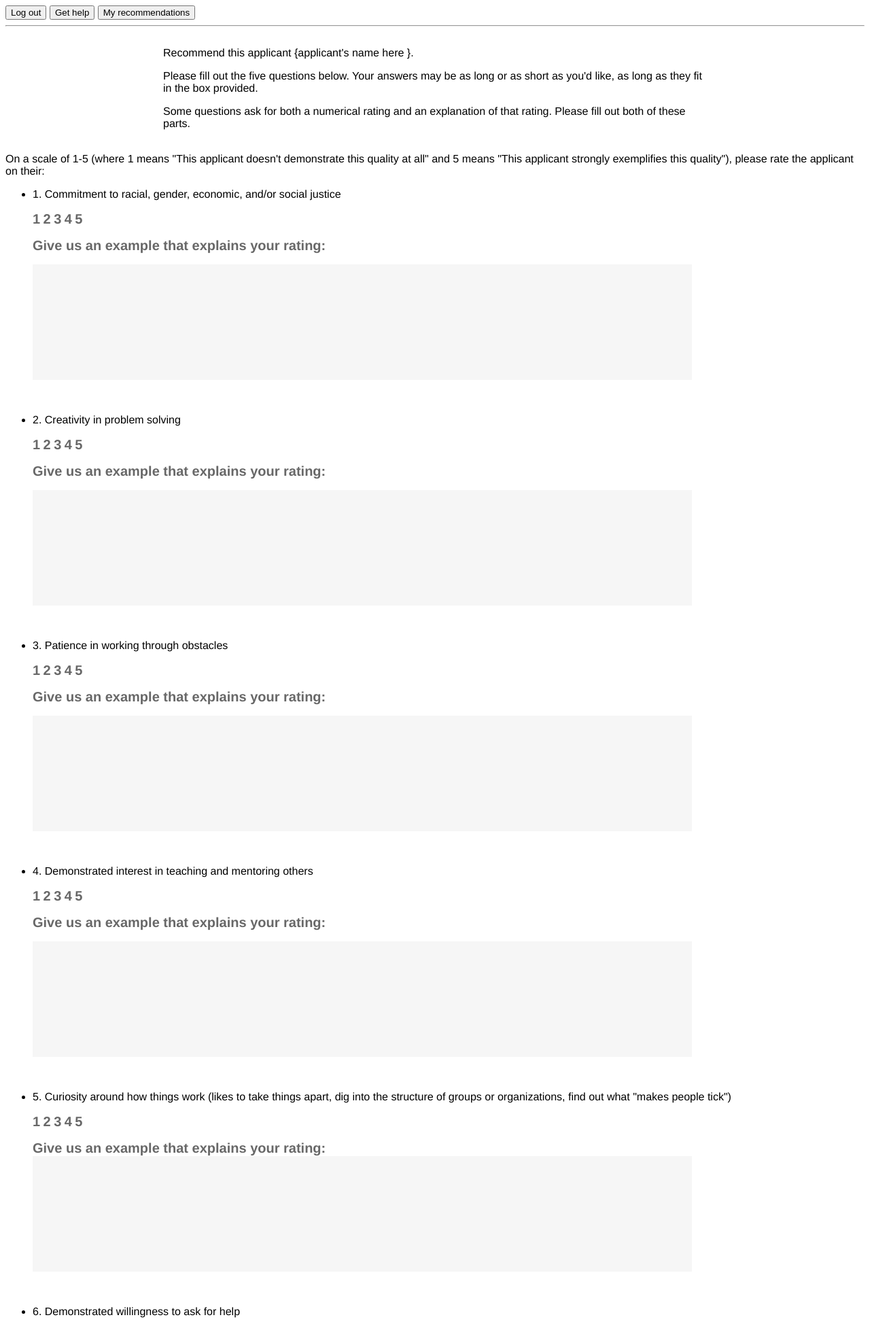
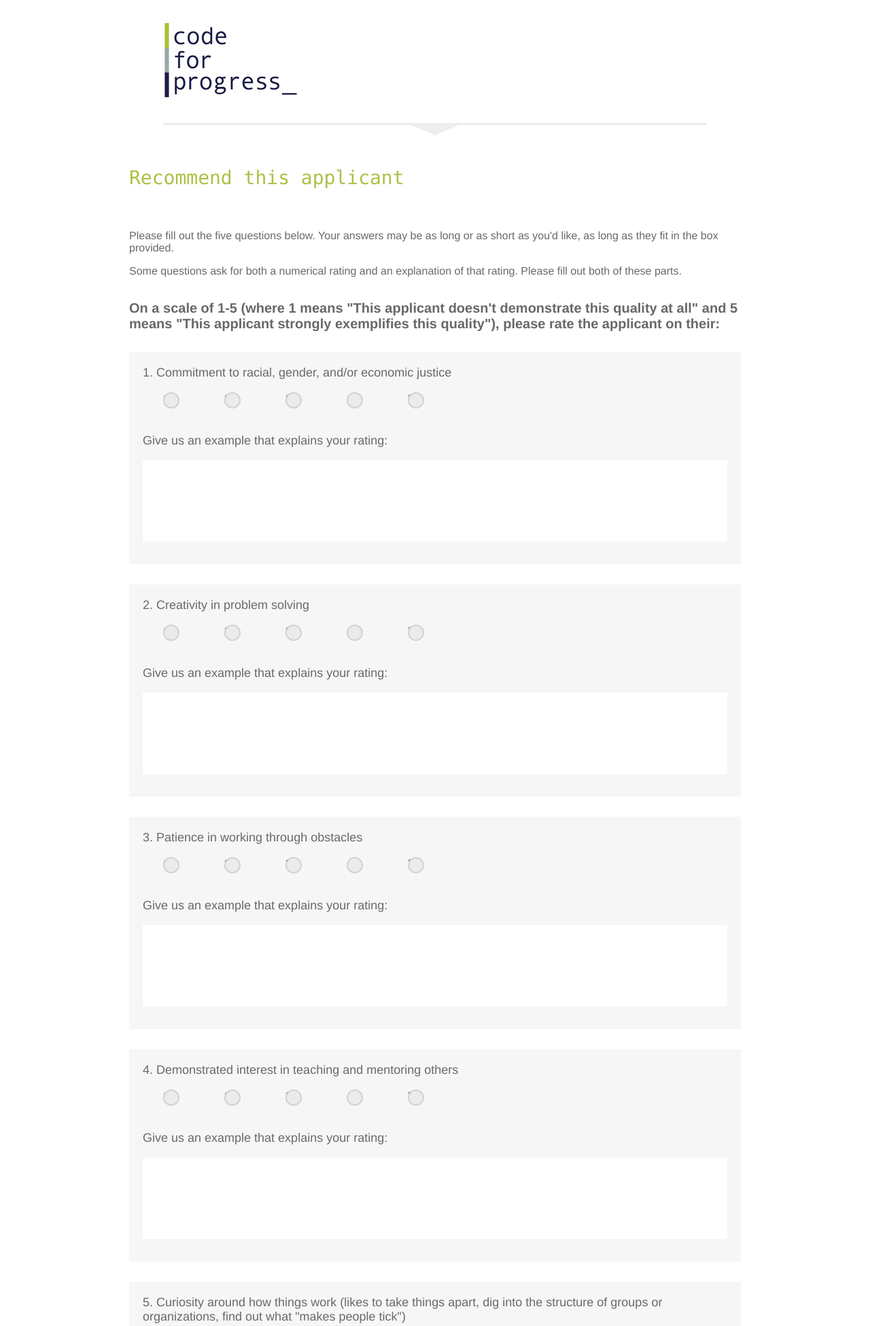
Before and after one commit to aliyarahman/student-application, a Flask app: page /recform in a window 1280 px wide. Shown: the top 1951 px of the page at 68% size. Run offline with Flask 2, Linux system fonts and the light colour scheme; parts of the project's set-up code (start-up, migrations or seed data) failed here and were passed over.

Commit message:
with recommender site up

```diff
--- a/app/static/style.css
+++ b/app/static/style.css
@@ -75,15 +75,20 @@
 
 
 .checkitem label 	{ font-size: 20px; cursor: pointer; margin-right: 50px;  position: relative; padding-top: 5px; padding-left: 40px;}
+.checkitem label:before {content: ""; border-radius: 3px; background: #EBEBEB; border: 2px solid #D2D2D2; position: absolute; width: 30px; height: 30px; margin-right: -5px;}
+input[type=checkbox]:checked + label:before { content:"\2715";color: #EBEBEB;	text-shadow: 1px 1px 1px rgba(0,0,0, .2); 	font-size: 36px;	background: #AFBF45; text-align: center;	line-height: 32px;}
 
-.checkitem label:before {content: ""; border-radius: 3px; background: #EBEBEB; border: 2px solid #D2D2D2;
-						position: absolute; width: 30px; height: 30px; margin-right: -5px;}
+#recommendapplicant textarea {width: 840px; height: 100px; background: white; margin-left: 0px; margin-bottom: 0px;}
+#recommendapplicant .mcquestion {text-align: left; padding-top: 20px;}
+.justmc 			{ margin-top: 40px; margin-bottom: 50px;}
+.explain			{ text-align: left; margin-top: 40px;}
 
-input[type=checkbox]:checked + label:before {
-	content:"\2715";
-	color: #EBEBEB;
-	text-shadow: 1px 1px 1px rgba(0,0,0, .2);
-	font-size: 36px;
-	background: #AFBF45;
-	text-align: center;
-	line-height: 32px;}
+
+#namebuttonholder		{	margin: 60px auto 0px auto; width: 900px;}
+.namebutton				{	display: block; width: 350px; height: 30px; background: #D2D2D2;
+							text-align: center; padding: 15px; margin-left:auto; margin-right: auto; margin-bottom: 10px;
+							font-size: 24px; font-weight: bold; overflow: hidden;
+							-webkit-transition: All 0.5s ease;-moz-transition: All 0.5s ease;-o-transition: All 0.5s ease;-ms-transition: All 0.5s ease; transition: All 0.5s ease;	}
+.namebutton:hover		{background: #AFBF45}
+#namebuttonholder .details				{	background: #89952F; color: white; height: 60px; margin-top: 20px; padding-top:10px; padding-bottom: 5px;font-size: 20px; font-weight: normal}
+#namebuttonholder a		{	color: white; overflow: hidden; }
--- a/app/templates/recform.html
+++ b/app/templates/recform.html
@@ -1,68 +1,62 @@
-{% extends "recbase.html" %}
+{% extends "base.html" %}
 {% block content %}
 
-		<div id="header">Recommend this applicant {applicant's name here }.
-		<p>Please fill out the five questions below. Your answers may be as long or as short as you'd like, as long as they fit in the box provided.
+<div class="contentholder">
+	<div class="formheader">
+		<h2>Recommend this applicant</h2>
+		<p>Please fill out the five questions below. Your answers may be as long or as short as you'd like, as long as they fit in the box provided.</p>
+		<p>Some questions ask for both a numerical rating and an explanation of that rating. Please fill out both of these parts.</p>
+		{%if form.errors %}<br><p style="color:red">Looks like something's missing from this recommendation.<br>{% endif %}
+	</div>
 
-		<p>Some questions ask for both a numerical rating and an explanation of that rating. Please fill out both of these parts.</p>
-		{%if form.errors %}
-			<br><p style="color:red">Looks like something's missing from this recommendation.<br>
-
-		{% endif %}
-		</div>
-
-		<form action="" method="post" name="recommendations">
+	<div id="recommendapplicant">
+		<form action="" method="post" name="recommendapplicant">
 		{{form.hidden_tag()}}
 			<div id="recbasics" class="recquestions">
-		<p><br>On a scale of 1-5 (where 1 means "This applicant doesn't demonstrate this quality at all" and 5 means "This applicant strongly exemplifies this quality"), please rate the applicant on their:</p>
-			<ul>
-			<li><p>1. Commitment to racial, gender, economic, and/or social justice</p>
-				{% for subfield in form.recq1 %}
-                <tr><td>{{ subfield.label }}</td><td>{{ subfield }}</td></tr>
-				{% endfor %}
-				<p><label>Give us an example that explains your rating:</label></p>{{form.recq1ex}}
-			</li>
+				<p><br><label>On a scale of 1-5 (where 1 means "This applicant doesn't demonstrate this quality at all" and 5 means "This applicant strongly exemplifies this quality"), please rate the applicant on their:</label></p>
 
-			<li><p>2. Creativity in problem solving</p>
-				{% for subfield in form.recq2 %}
-                <tr><td>{{ subfield.label }}</td><td>{{ subfield }}</td></tr>
-				{% endfor %}
-				<p><label>Give us an example that explains your rating:</label></p>{{form.recq2ex}}
-			</li>
+				<div class="mcquestion"><span class="justmc">1. Commitment to racial, gender, and/or economic justice</p>
+					<p> {% for subfield in form.recq1 %}<tr><td>{{ subfield }}</td><td>{{ subfield.label }}</td></tr>{% endfor %}</p></span>
+				<p class="explain">Give us an example that explains your rating:</b></p><p>{{form.recq1ex}}</p>
+				</div>
 
-            <li><p>3. Patience in working through obstacles</p>
-				{% for subfield in form.recq3 %}
-                <tr><td>{{ subfield.label }}</td><td>{{ subfield }}</td></tr>
-				{% endfor %}
-				<p><label>Give us an example that explains your rating:</label></p>{{form.recq3ex}}
-			</li>
 
-			<li><p>4. Demonstrated interest in teaching and mentoring others</p>
-				{% for subfield in form.recq4 %}
-                <tr><td>{{ subfield.label }}</td><td>{{ subfield }}</td></tr>
-				{% endfor %}
-				<p><label>Give us an example that explains your rating:</label></p>{{form.recq4ex}}
-			</li>
+				<div class="mcquestion"><span class="justmc">2. Creativity in problem solving</p>
+					<p> {% for subfield in form.recq2 %}<tr><td>{{ subfield }}</td><td>{{ subfield.label }}</td></tr>{% endfor %}</p>
+				<p class="explain">Give us an example that explains your rating:</b></p><p>{{form.recq2ex}}</p>
+				</div>
 
-			<li><p>5. Curiosity around how things work (likes to take things apart, dig into the structure of groups or organizations, find out what "makes people tick")</p>
-				{% for subfield in form.recq5 %}
-                <tr><td>{{ subfield.label }}</td><td>{{ subfield }}</td></tr>
-				{% endfor %}
-				<p><label>Give us an example that explains your rating:</label>{{form.recq5ex}}</p>
-			</li>
 
-			<li><p>6. Demonstrated willingness to ask for help</p>
-				{% for subfield in form.recq6 %}
-                <tr><td>{{ subfield.label }}</td><td>{{ subfield }}</td></tr>
-				{% endfor %}
-				<p><label>Give us an example that explains your rating:</label></p>{{form.recq6ex}}
-			</li>
+				<div class="mcquestion"><span class="justmc">3. Patience in working through obstacles</p>
+					<p> {% for subfield in form.recq3 %}<tr><td>{{ subfield }}</td><td>{{ subfield.label }}</td></tr>{% endfor %}</p>
+				<p class="explain">Give us an example that explains your rating:</b></p><p>{{form.recq3ex}}</p>
+				</div>
 
-			<li><p><label>7. We are committed to our students as professionals - but we also want to support them as members of our community. If they are accepted to the program, what is one specific challenge faced by this applicant that we should keep in mind?</label></p>{{form.rec7}}</li>
-			<li><p><label>8. What specific things can we do to best support this applicant, if they are accepted to the program?</label>{{form.rec8}}</p></li></ul>
 
-			<br><input type="submit" value="Save this recommendation">
-			</div>
+				<div class="mcquestion"><span class="justmc">4. Demonstrated interest in teaching and mentoring others</p>
+					<p> {% for subfield in form.recq4 %}<tr><td>{{ subfield }}</td><td>{{ subfield.label }}</td></tr>{% endfor %}</p>
+				<p class="explain">Give us an example that explains your rating:</b></p><p>{{form.recq4ex}}</p>
+				</div>
+
+
+				<div class="mcquestion"><span class="justmc">5. Curiosity around how things work (likes to take things apart, dig into the structure of groups or organizations, find out what "makes people tick")</p>
+					<p> {% for subfield in form.recq5 %}<tr><td>{{ subfield }}</td><td>{{ subfield.label }}</td></tr>{% endfor %}</p>
+				<p class="explain">Give us an example that explains your rating:</b></p><p>{{form.recq5ex}}</p>
+				</div>
+
+
+				<div class="mcquestion"><span class="justmc">6. Demonstrated willingness to ask for help</p>
+					<p> {% for subfield in form.recq6 %}<tr><td>{{ subfield }}</td><td>{{ subfield.label }}</td></tr>{% endfor %}</p>
+				<p class="explain">Give us an example that explains your rating:</b></p><p>{{form.recq6ex}}</p>
+				</div>
+
+				<div class="mcquestion">7. We are committed to our students as professionals - but we also want to support them as members of our community. If they are accepted to the program, what is one specific challenge faced by this applicant that we should keep in mind?</p><p>{{form.rec7}}</p></div>
+				<div class="mcquestion">8. What specific things can we do to best support this applicant, if they are accepted to the program?</p><p>{{form.rec8}}</p></div>
+
+				<br><br><button type="submit" class="advance"><span id="finished">FINISHED?</span>Click here to save your changes.</button>
 		</form>
+	</div>
+
+</div>
 
 {% endblock %}
--- a/app/views.py
+++ b/app/views.py
@@ -91,6 +91,11 @@
 #		recommendation_request(recommender, applicant)
 		return render_template("received.html")
 
+@app.route('/recreceived')
+def recreceived():
+#	We could do an email function here too, to notify applicants that recommendations are in.
+		return render_template("recreceived.html")
+
 @app.route('/forgot')
 def forgot():
         return render_template("forgot.html")
@@ -111,6 +116,10 @@
 @app.route('/recindex')
 def recindex():
 	return render_template("recindex.html")
+
+@app.route('/recforgot')
+def recforgot():
+	return render_template("recforgot.html")
 
 @app.route('/recform', methods = ['GET', 'POST'])
 def recform():
```
Also changed, not shown: app/templates/rechelp.html (+6 -4 lines), app/templates/recindex.html (+20 -29 lines), app/templates/reclogin.html (+21 -13 lines).
